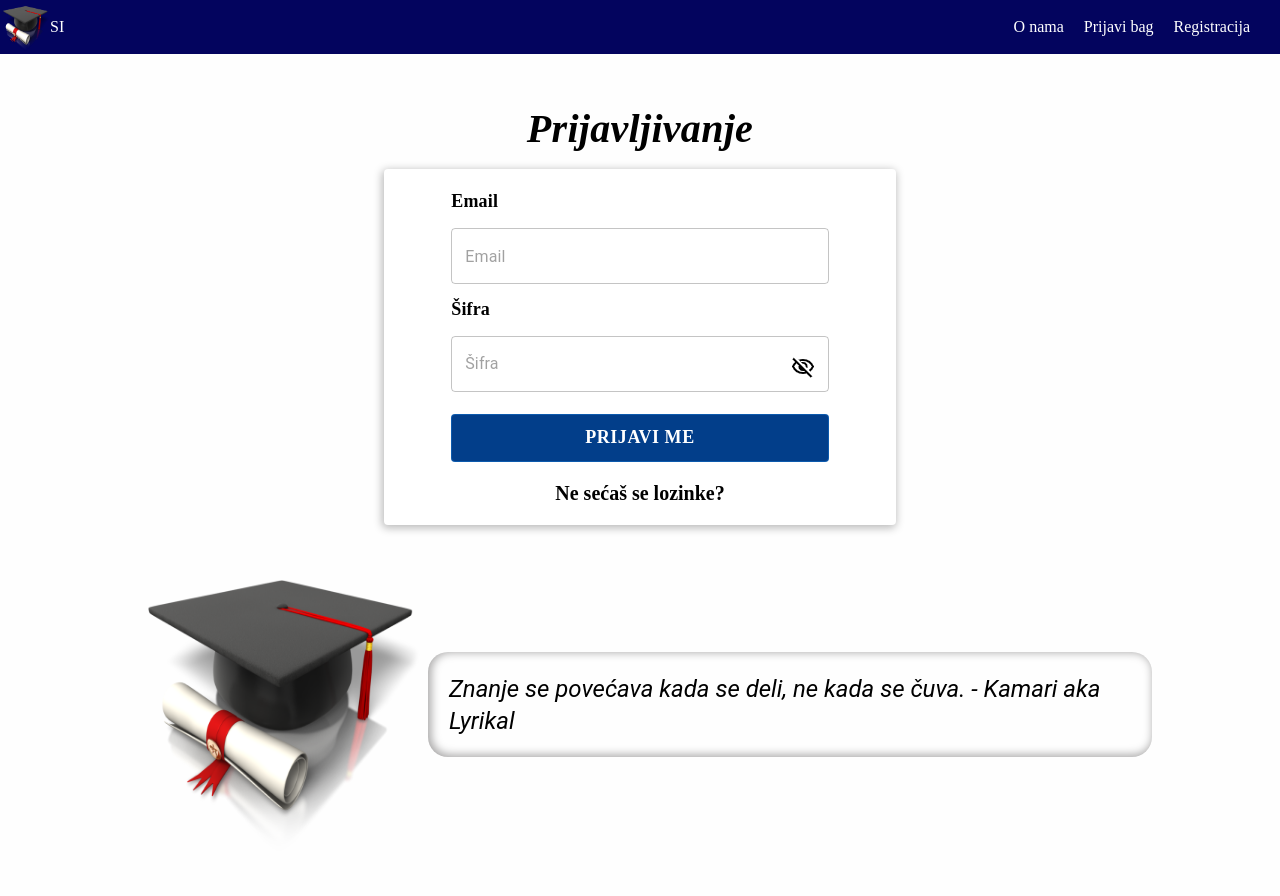
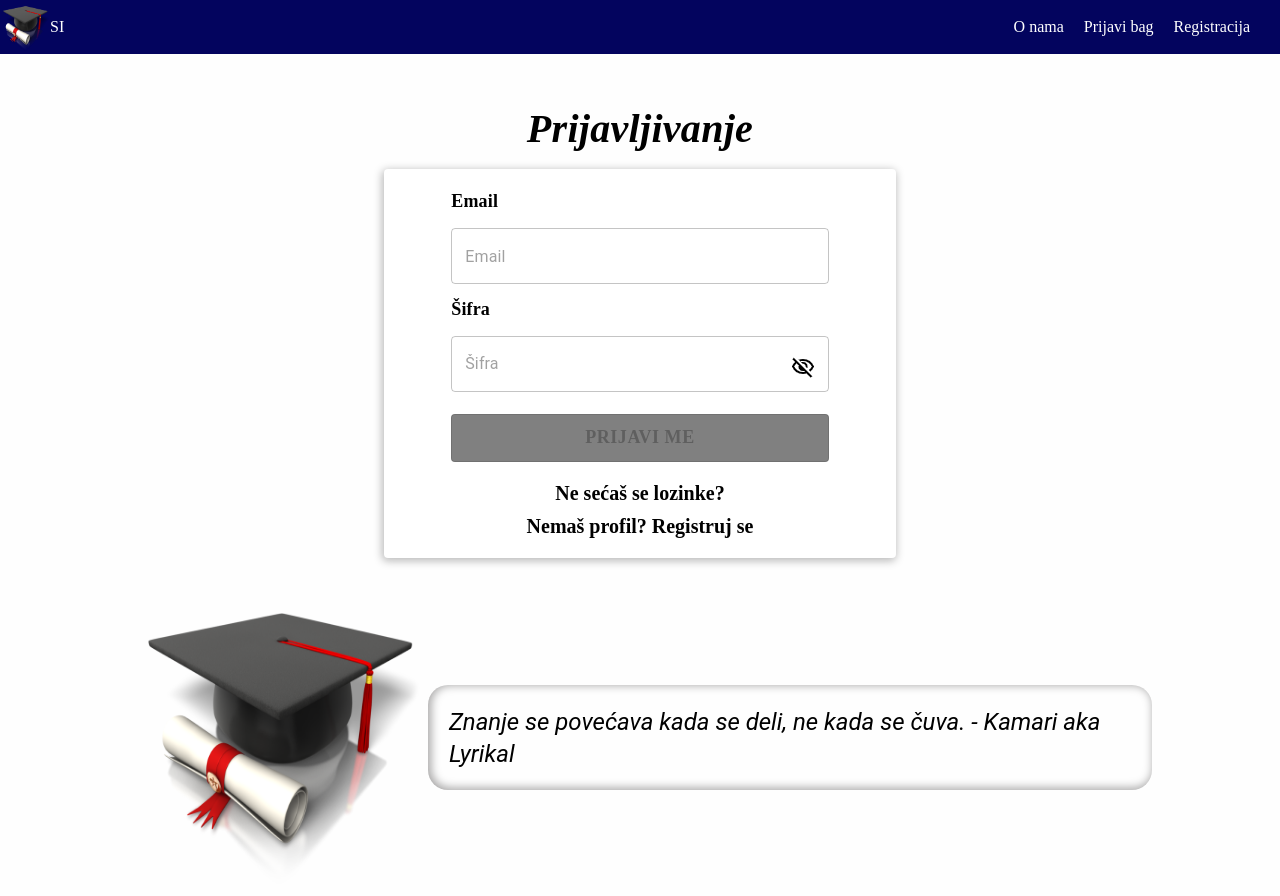
Before and after one commit to Spremi-Ispit/Spremi_Ispit, a React (Vite) app in the folder frontend/: page /login in a window 1280 px wide. Shown: the top 896 px of the page. Built offline with nearby package versions, Linux system fonts and the light colour scheme; no server answers.

Commit message:
Finished Login and Register bugs, Users page is protected

```diff
--- a/frontend/package.json
+++ b/frontend/package.json
@@ -1,7 +1,7 @@
 {
   "name": "frontend",
   "private": true,
-  "version": "1.0.4",
+  "version": "1.0.5",
   "type": "module",
   "scripts": {
     "start": "vite",
@@ -22,6 +22,7 @@
     "prop-types": "^15.8.1",
     "react": "^18.2.0",
     "react-dom": "^18.2.0",
+    "react-google-recaptcha": "^3.1.0",
     "react-jwt": "^1.2.0",
     "react-pdf": "^7.5.1",
     "react-redux": "^8.1.3",
--- a/frontend/src/components/navbar/Navbar.jsx
+++ b/frontend/src/components/navbar/Navbar.jsx
@@ -8,6 +8,9 @@ import Login from './components/Login';
 import Register from './components/Register';
 import Logout from './components/Logout';
 import Users from './components/Users';
+import { userRole } from '../../redux/app/state';
+import { selectRole } from '../../redux/app/selectors';
+// import { userRole } from '../../utils/enums';
 
 const headerHeight = '54px';
 
@@ -28,13 +31,15 @@ const StyledNav = styled.nav`
 `;
 
 export const Navbar = () => {
+  const role = JSON.parse(localStorage.getItem('app'))?.role;
+
   return (
     <NavbarDiv>
       <StyledNav>
         <Logo />
         <About />
         <ReportBug />
-        <Users />
+        {role === 'admin' && <Users />}
         <Profile />
         {/***** AUTH *****/}
         <Register />
--- a/frontend/src/components/navbar/components/Users.jsx
+++ b/frontend/src/components/navbar/components/Users.jsx
@@ -8,8 +8,9 @@ import { useSelector } from 'react-redux';
 const Users = () => {
   const location = useLocation();
   const token = useSelector(selectToken);
+  const role = JSON.parse(localStorage.getItem('app'))?.role;
 
-  if (location.pathname === usersRoute || !token) {
+  if (location.pathname === usersRoute || !token || role !== 'admin') {
     return null;
   }
 
--- a/frontend/src/pages/createPost/components/form/components/Content.jsx
+++ b/frontend/src/pages/createPost/components/form/components/Content.jsx
@@ -22,11 +22,7 @@ export const Content = ({ setDescription }) => {
   };
 
   return (
-    <StyledTextareaAutosize
-      minRows={10}
-      placeholder="Sadržaj"
-      onChange={handleTextareaChange}
-    />
+    <StyledTextareaAutosize minRows={10} onChange={handleTextareaChange} />
   );
 };
 
--- a/frontend/src/pages/login/components/Form.jsx
+++ b/frontend/src/pages/login/components/Form.jsx
@@ -14,6 +14,7 @@ import eye from '../../../../src/assets/eye.png';
 import eyeOff from '../../../../src/assets/eyeoff.png';
 import Modal from './Modal/Modal';
 import { useApiActions } from '../../../api/useApiActions';
+import { registerRoute } from '../../../router/routes';
 
 const TextH4 = styled(Typography)`
   && {
@@ -121,8 +122,15 @@ const Form = () => {
     }
   }, [response]);
 
-  const handleSubmit = () => {
-    action(email, password);
+  const handleSubmit = (e) => {
+    if (e.key === 'Enter') {
+      e.preventDefault();
+      action(email, password);
+    }
+  };
+
+  const isFormValid = () => {
+    return email.length > 0 && password.length > 0;
   };
 
   const handleToggle = () => {
@@ -141,7 +149,7 @@ const Form = () => {
 
   return (
     <>
-      <StyledForm>
+      <StyledForm onKeyDown={handleSubmit}>
         <TextH4 variant="h4">Prijavljivanje</TextH4>
         <StyledPaper elevation={0}>
           <DivWrapper>
@@ -177,8 +185,8 @@ const Form = () => {
             fullWidth
             variant="outlined"
             size="large"
-            onClick={handleSubmit}
-            disabled={loading}
+            onClick={() => action(email, password)}
+            disabled={loading || !isFormValid()}
           >
             Prijavi me
           </StyledButton>
@@ -192,6 +200,15 @@ const Form = () => {
           >
             Ne sećаš se lozinke?
           </StyledLink>
+          <StyledLink>
+            Nemaš profil?{' '}
+            <a
+              style={{ cursor: 'pointer' }}
+              onClick={() => navigate(registerRoute)}
+            >
+              Registruj se
+            </a>
+          </StyledLink>
           {modalOpen && <Modal setOpenModal={setModalOpen} />}
         </StyledPaper>
       </StyledForm>
--- a/frontend/src/pages/register/components/Form.jsx
+++ b/frontend/src/pages/register/components/Form.jsx
@@ -9,7 +9,7 @@ import { useNavigate } from 'react-router-dom';
 import { useSelector } from 'react-redux';
 import ErrorDialog from '../../../components/dialogs/ErrorDialog';
 import Loader from '../../../components/Loader';
-import { homeRoute } from '../../../router/routes';
+import { homeRoute, loginRoute } from '../../../router/routes';
 import {
   validateEmail,
   //validatePassword
@@ -22,6 +22,8 @@ import { useAuthManager } from '../../../utils/managers/AuthManager';
 import { screensCSS } from '../../../utils/useScreens';
 import Button from '../../../components/buttons/Button';
 import { useApiActions } from '../../../api/useApiActions';
+import ReCAPTCHA from 'react-google-recaptcha';
+import { Link } from '@mui/material';
 
 const StyledButton = styled(Button)`
   && {
@@ -31,13 +33,32 @@ const StyledButton = styled(Button)`
 
 const StyledForm = styled.form`
   text-align: center;
-  width: 50%;
-  margin-top: 100px;
+  width: 40%;
+  margin-top: 50px;
+  display: flex;
+  flex-direction: column;
+  gap: 1em;
 
   @media ${screensCSS.tablet} {
     margin-top: 20px;
     width: 90%;
   }
+`;
+
+const StyledLink = styled(Link)`
+  && {
+    margin-top: 10px;
+    text-decoration: none;
+    font-family: Poppins;
+    font-weight: 600;
+    font-size: 20px;
+    color: #000000;
+  }
+`;
+
+const DivWrapper = styled.div`
+  position: relative;
+  width: 80%;
 `;
 
 const StyledPaper = styled(Paper)`
@@ -62,6 +83,7 @@ export const Form = () => {
   const token = useSelector(selectToken);
   const navigate = useNavigate();
   const authManager = useAuthManager();
+  const [recaptcha, setReacaptcha] = useState(false);
 
   useEffect(() => {
     if (token !== null) {
@@ -69,12 +91,30 @@ export const Form = () => {
     }
   }, [token, navigate]);
 
+  const submitRegister = () => {
+    if (e.key === 'Enter') {
+      e.preventDefault();
+      action(email, password);
+    }
+    if (recaptcha === false) return;
+
+    if (password !== passwordConfirm) {
+      setDialogMessage(`Passwords don't match`);
+    } else if (validateEmail(email) === null) {
+      setDialogMessage('Mail is not valid');
+    } else {
+      action(email, password);
+    }
+  };
+
   const handleRegister = () => {
     // if (validatePassword(password) === null) {
     //   setDialogMessage(
     //     `Password must contain minimum eight characters, at least one letter and one number:`
     //   );
     // } else
+
+    if (recaptcha === false) return;
 
     if (password !== passwordConfirm) {
       setDialogMessage(`Passwords don't match`);
@@ -95,9 +135,13 @@ export const Form = () => {
     return <ErrorDialog error={error} setError={setError} />;
   }
 
+  const onChangeRecaptcha = () => {
+    setReacaptcha(true);
+  };
+
   return (
     <>
-      <StyledForm>
+      <StyledForm onKeyDown={submitRegister}>
         <Typography variant="h4">Registracija</Typography>
         <StyledPaper elevation={0}>
           <TextField
@@ -126,6 +170,12 @@ export const Form = () => {
             onChange={(e) => setPasswordConfirm(e.target.value)}
             autoComplete="current-password"
           />
+          <DivWrapper>
+            <ReCAPTCHA
+              onChange={onChangeRecaptcha}
+              sitekey="6LfQPBwpAAAAABBHiyViwEfJ6YJNw1_S5jcPXiBb"
+            />
+          </DivWrapper>
 
           <StyledButton
             fullWidth
@@ -136,6 +186,16 @@ export const Form = () => {
           >
             Registruj me
           </StyledButton>
+
+          <StyledLink>
+            Već imaš profil?{' '}
+            <a
+              style={{ cursor: 'pointer' }}
+              onClick={() => navigate(loginRoute)}
+            >
+              Uloguj se
+            </a>
+          </StyledLink>
         </StyledPaper>
       </StyledForm>
       <Dialog open={dialogMessage !== ''} onClose={() => setDialogMessage('')}>
--- a/frontend/src/pages/viewPost/components/createComment/components/Form.jsx
+++ b/frontend/src/pages/viewPost/components/createComment/components/Form.jsx
@@ -141,7 +141,6 @@ export const Form = () => {
       />
       <StyledTextareaAutosize
         minRows={10}
-        placeholder="Sadrzaj"
         onChange={handleTextareaChange}
         value={description}
       />
--- a/frontend/src/router/Router.jsx
+++ b/frontend/src/router/Router.jsx
@@ -46,7 +46,7 @@ export default function Router() {
         <Route path={routes.loginRoute} element={<Login />} />
         <Route path={routes.registerRoute} element={<Register />} />
         <Route path={routes.aboutRoute} element={<About />} />
-        <Route path={'*'} element={<Home />} />
+        <Route path="*" element={<Home />} />
       </Routes>
     </BrowserRouter>
   );
```
Also changed, not shown: 1 other file (tests, documents, lock files or other folders).
